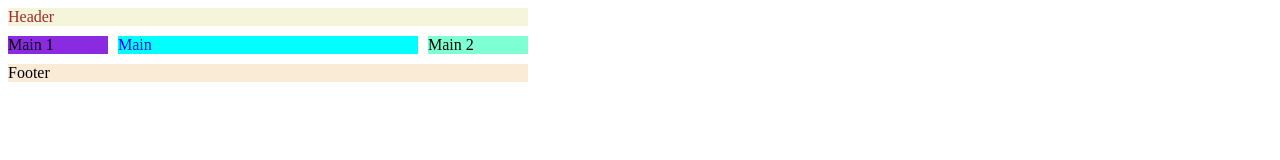
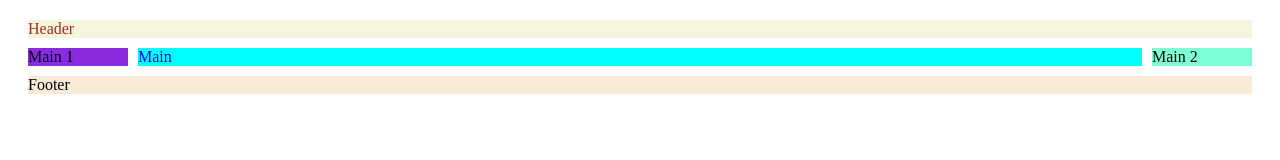
Before and after one commit to Fatima-benajjou/HTML-CSS, a plain HTML site: page Exercice Grid/index.html in a window 1280 px wide. Drawn offline with Linux system fonts and the light colour scheme.

Commit message:
fisrt commit

```diff
--- a/Exercice Grid/index.html
+++ b/Exercice Grid/index.html
@@ -9,11 +9,11 @@
 <body>
 
         <div class="grid-container">
-            <header class="header">Header</header>
-            <main class="main1">Main 1</main>
-            <main class ="main">Main</main>
-            <main class="main2">Main 2</main>
-            <footer class="footer">Footer</footer>
+            <div class="header">Header</div>
+            <div class="main1">Main 1</div>
+            <div class ="main">Main</div>
+            <div class="main2">Main 2</div>
+            <div class="footer">Footer</div>
         </div>
     </body>
     </html>
--- a/Exercice Grid/styles.css
+++ b/Exercice Grid/styles.css
@@ -2,13 +2,14 @@
 
 .grid-container {
     display: grid;
-    grid-template-columns: 100px 300px 100px;
+    grid-template-columns: 100px auto 100px;
     grid-template-rows: auto;
     grid-template-areas:
         'header header header'
         'main1 main main2'
         'footer footer footer';
     grid-gap: 10px;
+    margin: 20px;
 
 }
 
```
